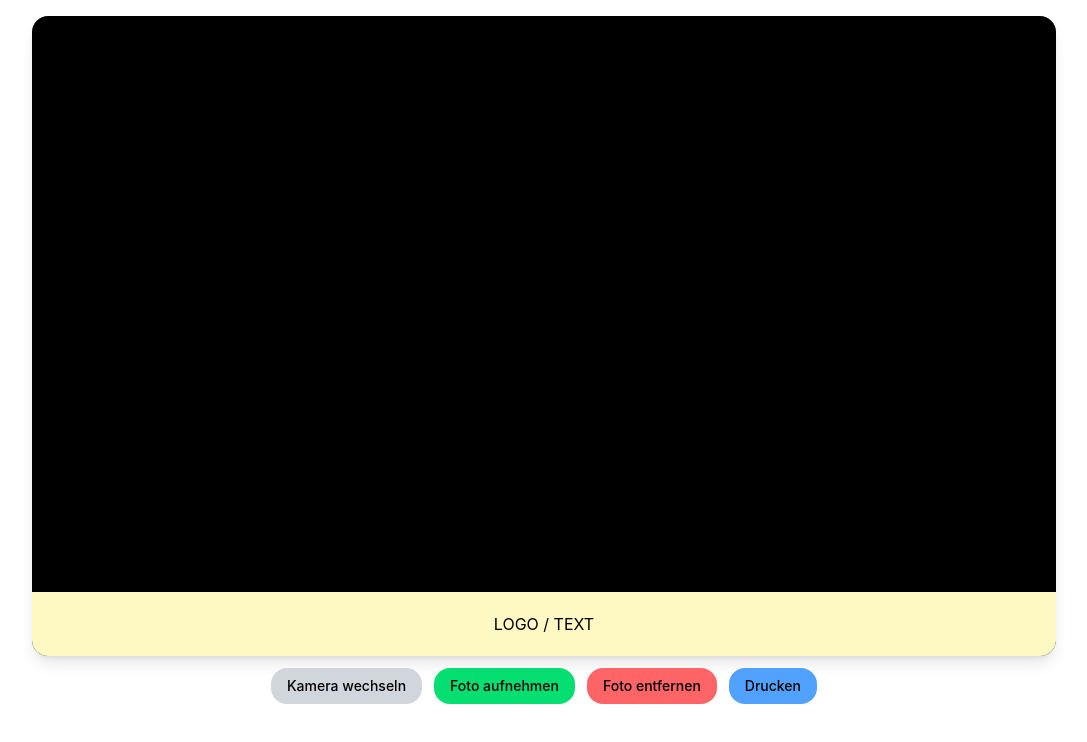
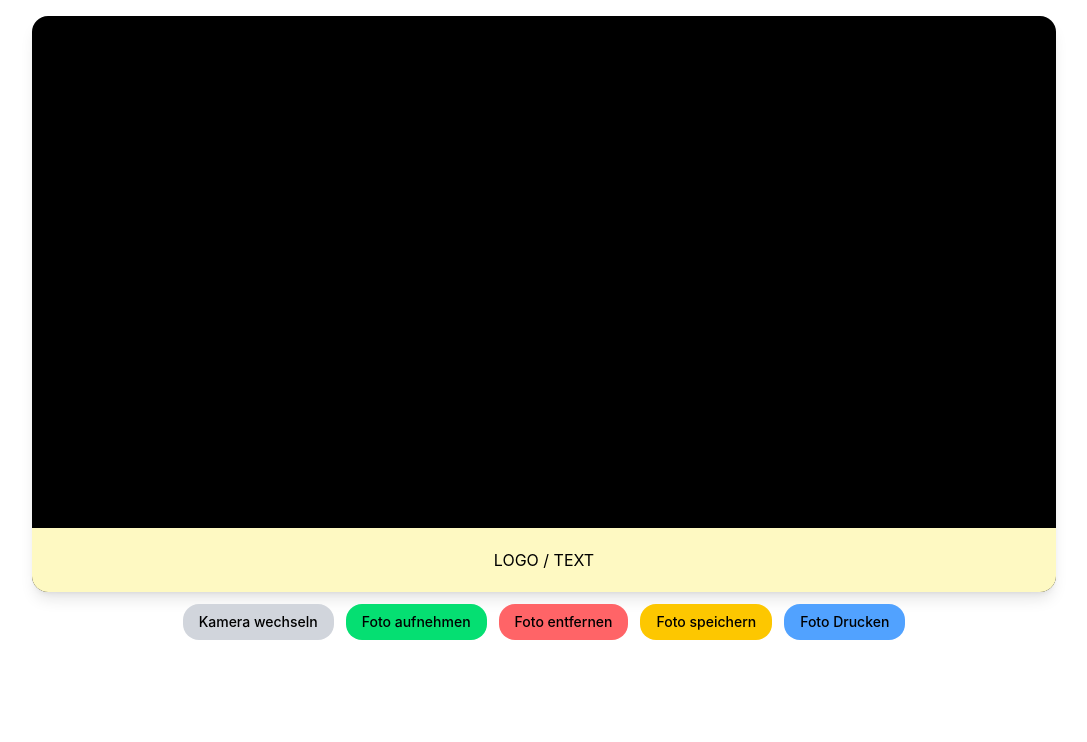
Before and after one commit to R1yaaa/FotoApp, a SvelteKit app: page / in a window 1280 px wide. Shown: the top 742 px of the page, without its empty margins (96-1183 px from the left). Built offline with nearby package versions, Linux system fonts and the light colour scheme; no server answers.

Commit message:
savePhoto, readme

```diff
--- a/src/routes/+page.svelte
+++ b/src/routes/+page.svelte
@@ -3,16 +3,23 @@
     let videoRef = $state<any>();
     let canvasRef = $state<any>();
     let photoUrl = $state<string | null>(null);
+	let stream = $state<MediaStream>();
+	let facingMode = $state('user');
 
     async function startCamera() {
-        const stream = await navigator.mediaDevices.getUserMedia({
+        stream = await navigator.mediaDevices.getUserMedia({
+			audio: false,
             video: {
-            facingMode: 'user'
+            facingMode: facingMode
             }
         });
 
         videoRef.srcObject = stream;
     }
+
+	function stopCamera() {
+		stream?.getTracks().forEach((track) => track.stop());
+	}
 
     function takePhoto() {
         const canvas = canvasRef;
@@ -24,6 +31,15 @@
 
         context.drawImage(video, 0, 0, canvas.width, canvas.height);
 
+		const barHeight = canvas.height * 0.15;
+		context.fillStyle = '#fef3c7';
+		context.fillRect(0, canvas.height - barHeight, canvas.width, barHeight);
+		context.fillStyle = 'black';
+		context.font = `${canvas.width * 0.04}px Arial`;
+		context.textAlign = 'center';
+		context.textBaseline = 'middle';
+		context.fillText('LOGO / TEXT', canvas.width / 2, canvas.height - barHeight / 2);
+
         photoUrl = canvas.toDataURL('image/png');
     }
 
@@ -34,6 +50,20 @@
         });
     }
 
+	function switchCamera() {
+		stopCamera();
+		facingMode === 'user' ? 'environment' : 'user';
+		startCamera();
+	}
+
+	function savePhoto () {
+		if (!photoUrl) return
+
+		const link = document.createElement('a');
+		link.href = photoUrl;
+		link.download = 'gruppenfoto.png';
+		link.click();
+	}
 
     onMount(() => {
 	startCamera();
@@ -47,7 +77,7 @@
 		<div class="overflow-hidden rounded-2xl bg-black shadow-lg">
 
 			<!-- KAMERA -->
-			<div class="aspect-video overflow-hidden">
+			<div class="relative aspect-video overflow-hidden">
 				{#if photoUrl}
 					<img
 						src={photoUrl}
@@ -63,17 +93,16 @@
 						class="h-full w-full object-cover"
 					></video>
 				{/if}
-			</div>
-
-			<!-- BALKEN -->
-			<div class="flex h-16 items-center justify-center bg-yellow-100 text-black">
-				LOGO / TEXT
+				<!-- BALKEN -->
+				<div class="absolute bottom-0 left-0 flex h-16 w-full items-center justify-center bg-yellow-100 text-black">
+					LOGO / TEXT
+				</div>
 			</div>
 		</div>
 
 		<!-- BUTTONS -->
 		<div class="mt-3 flex justify-center gap-3 text-sm font-medium">
-			<button class="rounded-2xl bg-gray-300 px-4 py-2 transition-all duration-200 hover:scale-105 cursor-pointer">
+			<button class="rounded-2xl bg-gray-300 px-4 py-2 transition-all duration-200 hover:scale-105 cursor-pointer" onclick={switchCamera}>
 				Kamera wechseln
 			</button>
 
@@ -85,8 +114,12 @@
 				Foto entfernen
 			</button>
 
+			<button class="rounded-2xl bg-yellow-400 px-4 py-2 transition-all duration-200 hover:scale-105 cursor-pointer" onclick={savePhoto}>
+				Foto speichern
+			</button>
+
 			<button class="rounded-2xl bg-blue-400 px-4 py-2 transition-all duration-200 hover:scale-105 cursor-pointer">
-				Drucken
+				Foto Drucken
 			</button>
 		</div>
 	</div>
```
Also changed, not shown: 1 other file (tests, documents, lock files or other folders).
